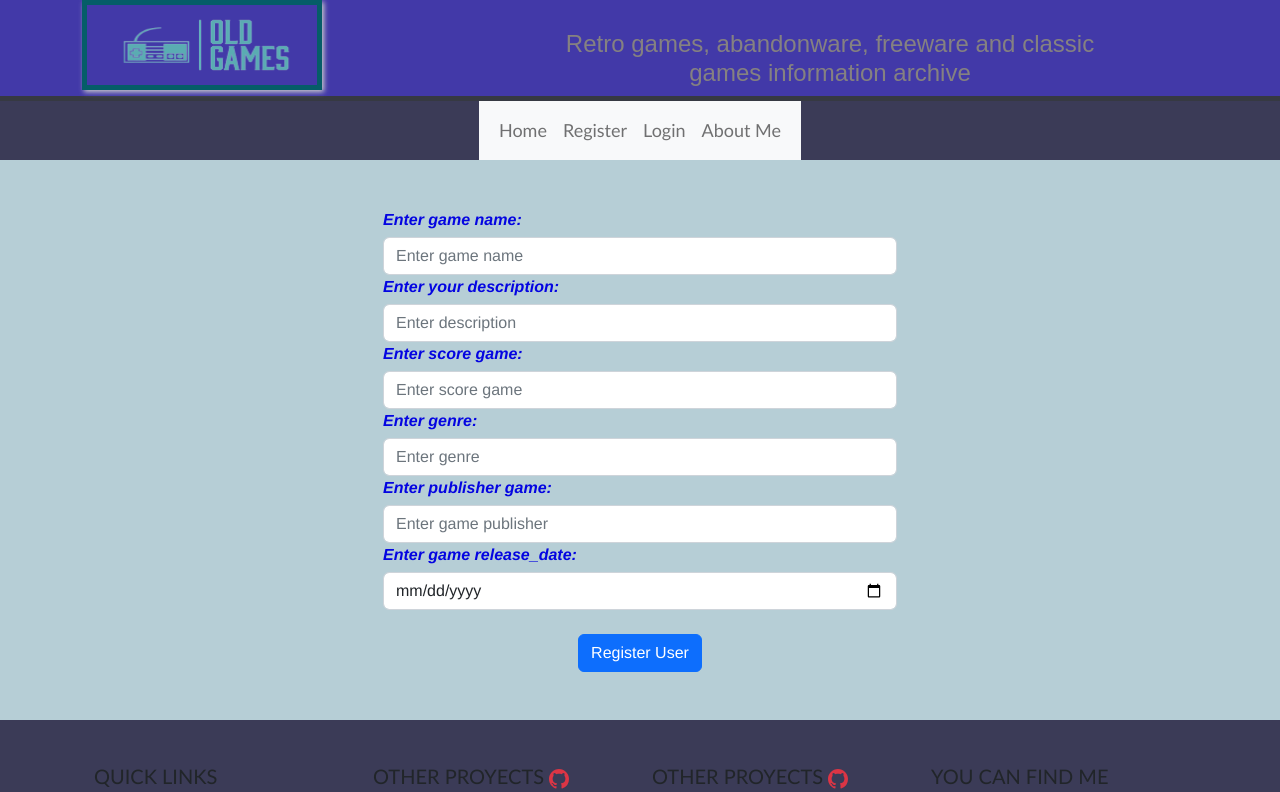
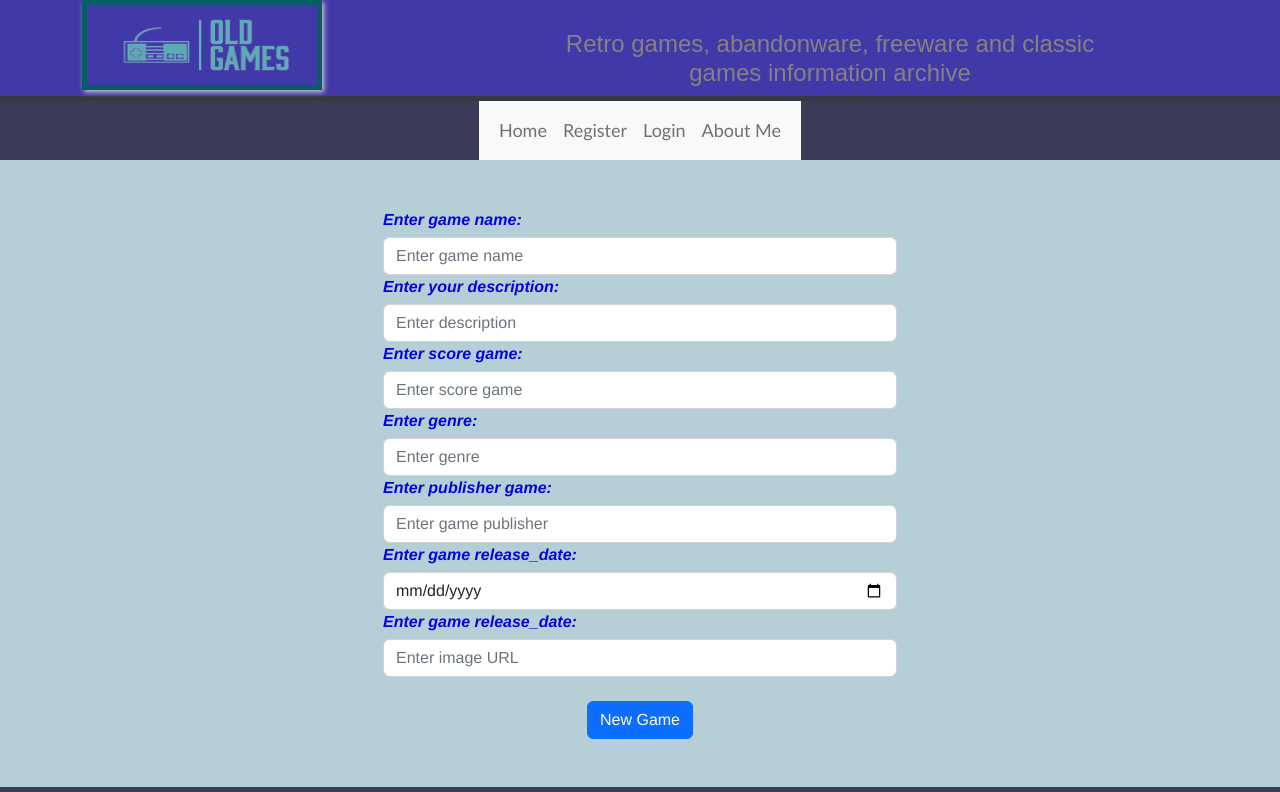
Before and after one commit to AlvaroBernabe/aba-geekshubs-fsd-val-Front-Final-Proyect, a React (Vite) app in the folder FrontFinal/: page /games/new in a window 1280 px wide. Shown: the top 792 px of the page. Built offline with nearby package versions, Linux system fonts and the light colour scheme.

Commit message:
feat: Added url image game to NewGame layout

```diff
--- a/FrontFinal/src/components/NavBar.jsx
+++ b/FrontFinal/src/components/NavBar.jsx
@@ -17,7 +17,7 @@ function NavBar() {
 
   return (
     <div className="navbarstyle">
-      <Navbar collapseOnSelect expand="lg" bg="light" variant="light" sticky="top">
+      <Navbar className="NavBar" collapseOnSelect expand="lg" bg="light" variant="light" sticky="top">
         <Container>
           <Navbar.Toggle aria-controls="responsive-navbar-nav" />
           <Navbar.Collapse id="responsive-navbar-nav">
--- a/FrontFinal/src/index.css
+++ b/FrontFinal/src/index.css
@@ -79,3 +79,16 @@ body {
   align-items: center;
   display: flex;
 }
+
+.NavBar {
+  /* position: fixed;
+  top: 6rem; */
+  /* width: 60%;
+  position: fixed; */
+  /* position: absolute;
+  position: fixed; */
+}
+/* .navbarstyle {
+  width: 100%;
+  position: fixed;
+} */
--- a/FrontFinal/src/layout/games/NewGame.jsx
+++ b/FrontFinal/src/layout/games/NewGame.jsx
@@ -13,6 +13,7 @@ export const NewGame = () => {
   const navigate = useNavigate();
   const [welcome, setWelcome] = useState("");
 
+
   const [credenciales, setCredenciales] = useState({
     name: "",
     description: "",
@@ -20,6 +21,7 @@ export const NewGame = () => {
     genre: "",
     publisher: "",
     release_date: "",
+    game_image: ""
   });
 
   const [credencialesError, setCredencialesError] = useState({
@@ -225,9 +227,29 @@ export const NewGame = () => {
                     blurFunction={(e) => checkError(e)}
                   />
                 </Form.Group>
+                {/* <Form.Group controlId="formFileSm" className="mb-3"> */}
                 {/* <div className="errorDiv">
                                 {credencialesError.passwordError}
                               </div> */}
+                              {/* <Form.Label>Enter Game Image</Form.Label>
+                              <Form.Control type="file" size="sm" />
+                            </Form.Group> */}
+                                            <Form.Group>
+                  <Form.Label>Enter game release_date:</Form.Label>
+                  <InputText
+                    className={
+                      credencialesError.passwordError === ""
+                        ? "inputBasicDesign"
+                        : "inputBasicDesign inputErrorDesign"
+                    }
+                    type={"text"}
+                    name={"game_image"}
+                    placeholder={"Enter image URL"}
+                    required={true}
+                    changeFunction={(e) => inputHandler(e)}
+                    blurFunction={(e) => checkError(e)}
+                  />
+                </Form.Group>
                 <br />
                 <div className="buttonRegisterGame">
                   <Button
@@ -235,7 +257,7 @@ export const NewGame = () => {
                     variant="primary"
                     onClick={newJuego}
                   >
-                  Register User
+                    New Game
                   </Button></div>
               </Form>
             </Col>
```
Lines whose indentation alone changed are shown as unchanged.
